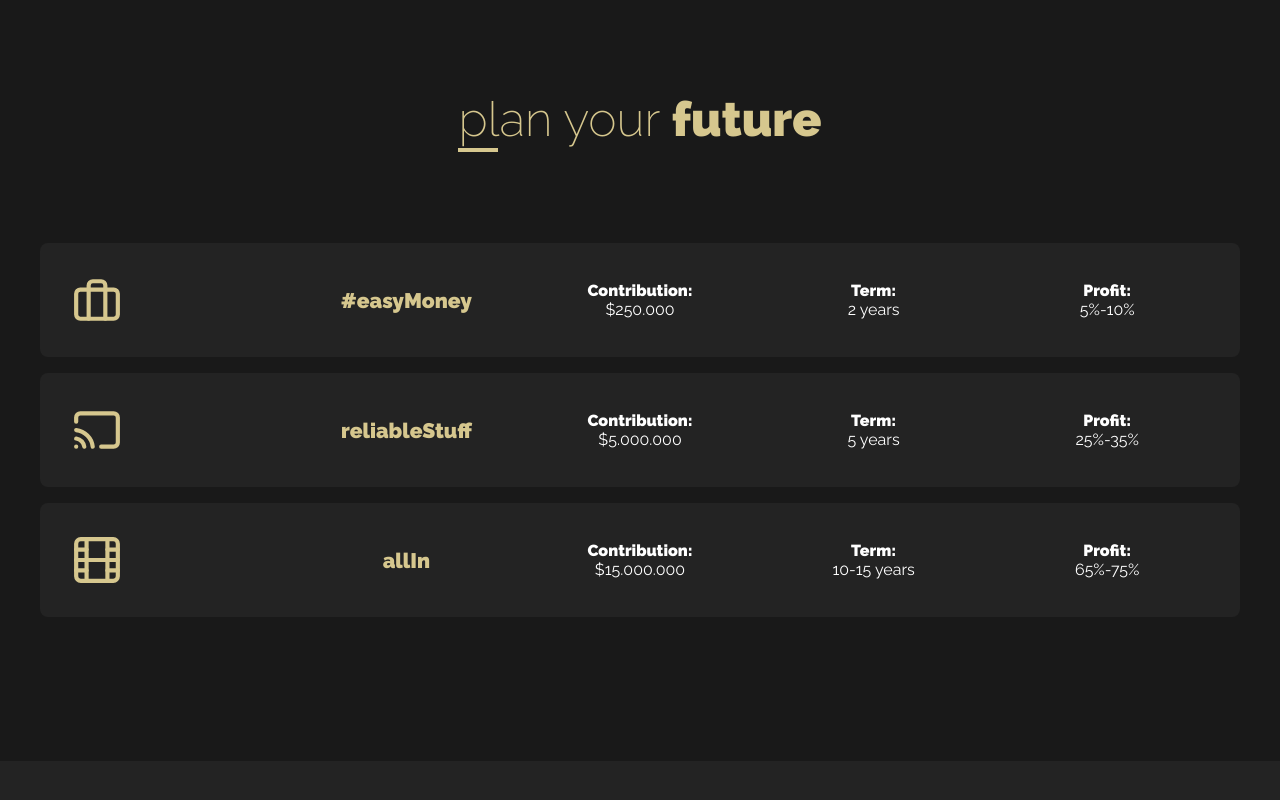
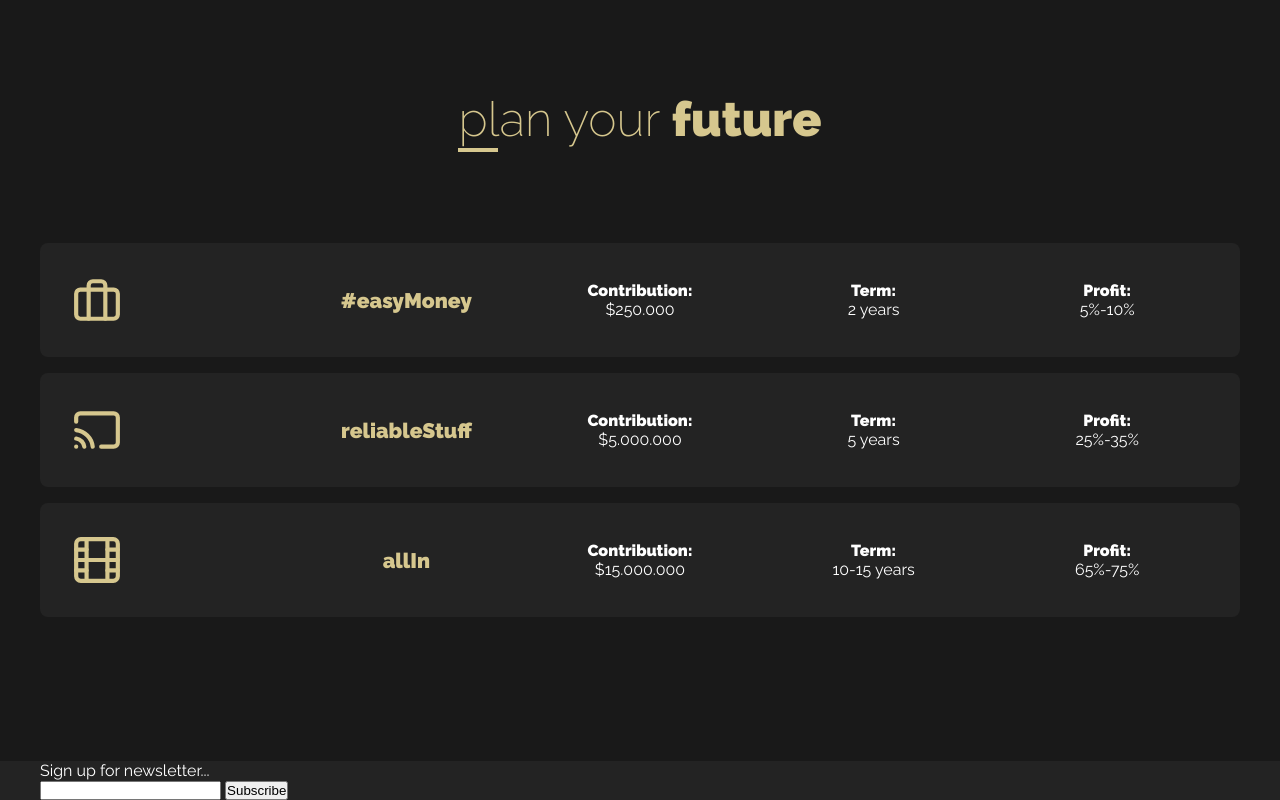
Before and after one commit to Ciupakabra9206/krypto, a website: page index.html in a window 1280 px wide. Shown: the part 3065-3865 px from the top of the page. Before the commit the page ends 3826 px from the top, so only its background shows below. Drawn offline with Linux system fonts and the light colour scheme.

Commit message:
Created newsletter

```diff
--- a/index.html
+++ b/index.html
@@ -158,6 +158,17 @@
                 </div>
             </div>
         </section>
+        <section class="newsletter">
+            <div class="wrapper newsletter__wrapper">
+                <div class="newsletter__text">
+                    <p>Sign up for newsletter...</p>
+                </div>
+                <div class="form">
+                    <input type="text">
+                    <button>Subscribe</button>
+                </div>
+            </div>
+        </section>
     </main>
 
     <script src="js/main.js"></script>
```
